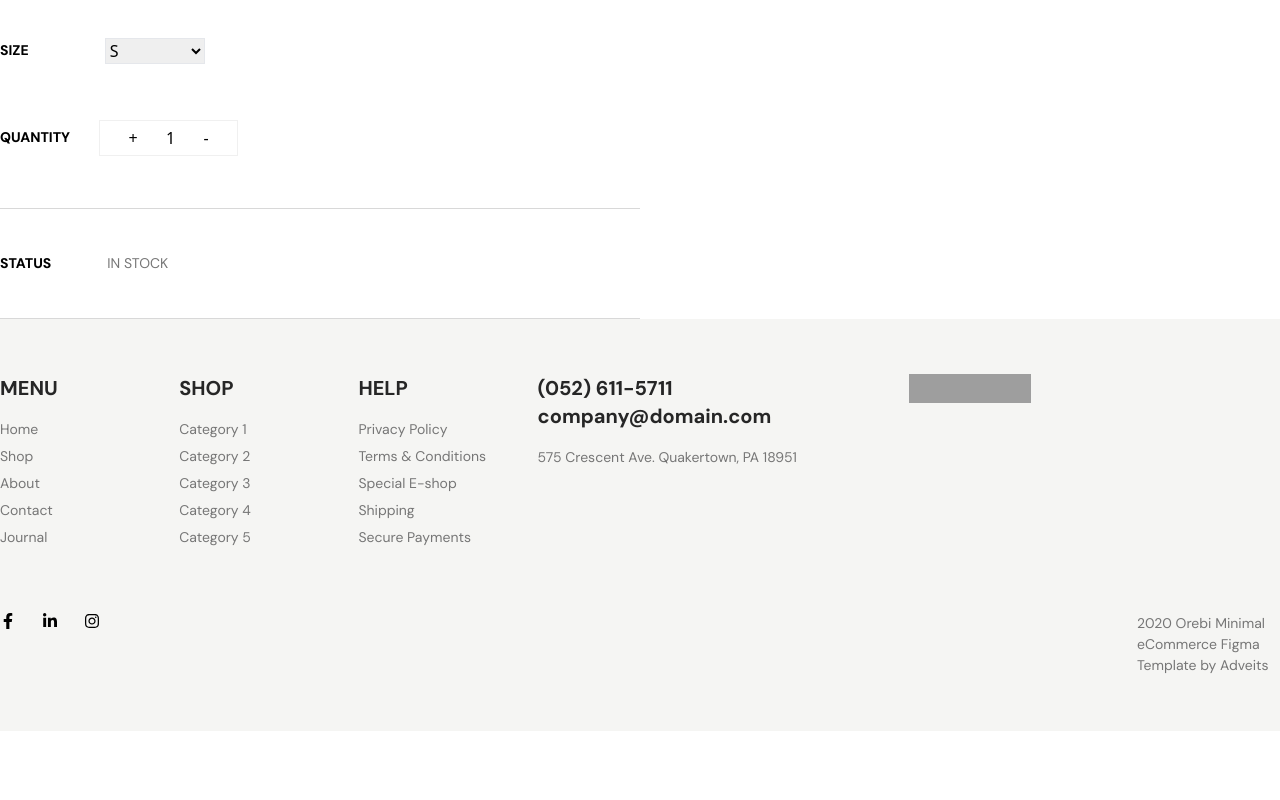
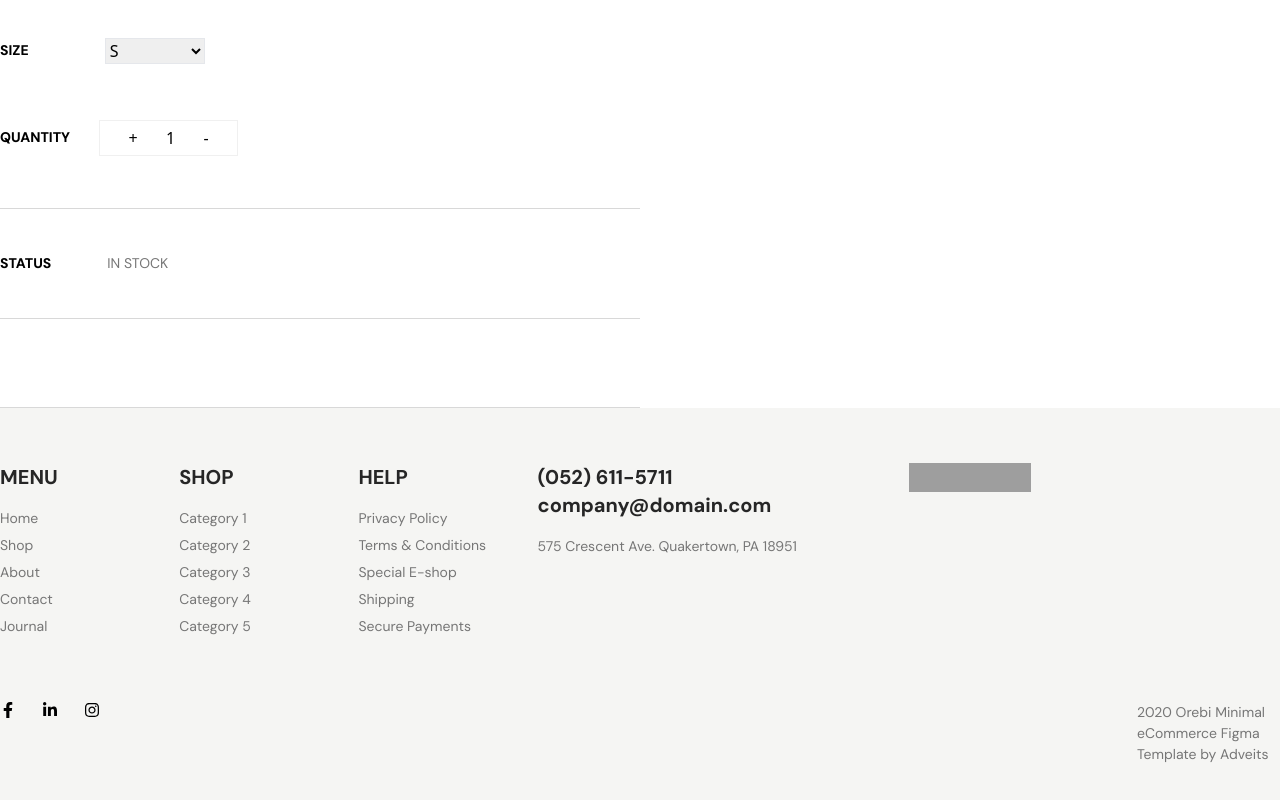
Before and after one commit to mahadihasandev/E-commerce-React-Tailwind, a React (Vite) app: page /products in a window 1280 px wide. Shown: the part 3748-4548 px from the top of the page. Before the commit the page ends 4479 px from the top, so only its background shows below. Built offline with nearby package versions, Linux system fonts and the light colour scheme; grey boxes are pictures that could not be loaded.

Commit message:
button component

```diff
--- /dev/null
+++ b/src/component/Button.jsx
@@ -0,0 +1,11 @@
+function Button({text,className}) {
+  return (
+    <>
+    <button className={`bg-black text-white px-4 py-16 ${className}`}>
+        {text}
+    </button>
+    </>
+  )
+}
+
+export default Button
--- a/src/pages/ProductDetails.jsx
+++ b/src/pages/ProductDetails.jsx
@@ -118,10 +118,13 @@ const [star5,setStar5]=useState(false);
       </Flex>
       </div>
 
+      <div className='w-1/2 border-[#D8D8D8] border-b py-4'>
+      <Flex className='gap-x-14 items-center py-7'>
 
+      </Flex>
+      </div>
 
     </Container>
-
     </>
   )
 }
```
